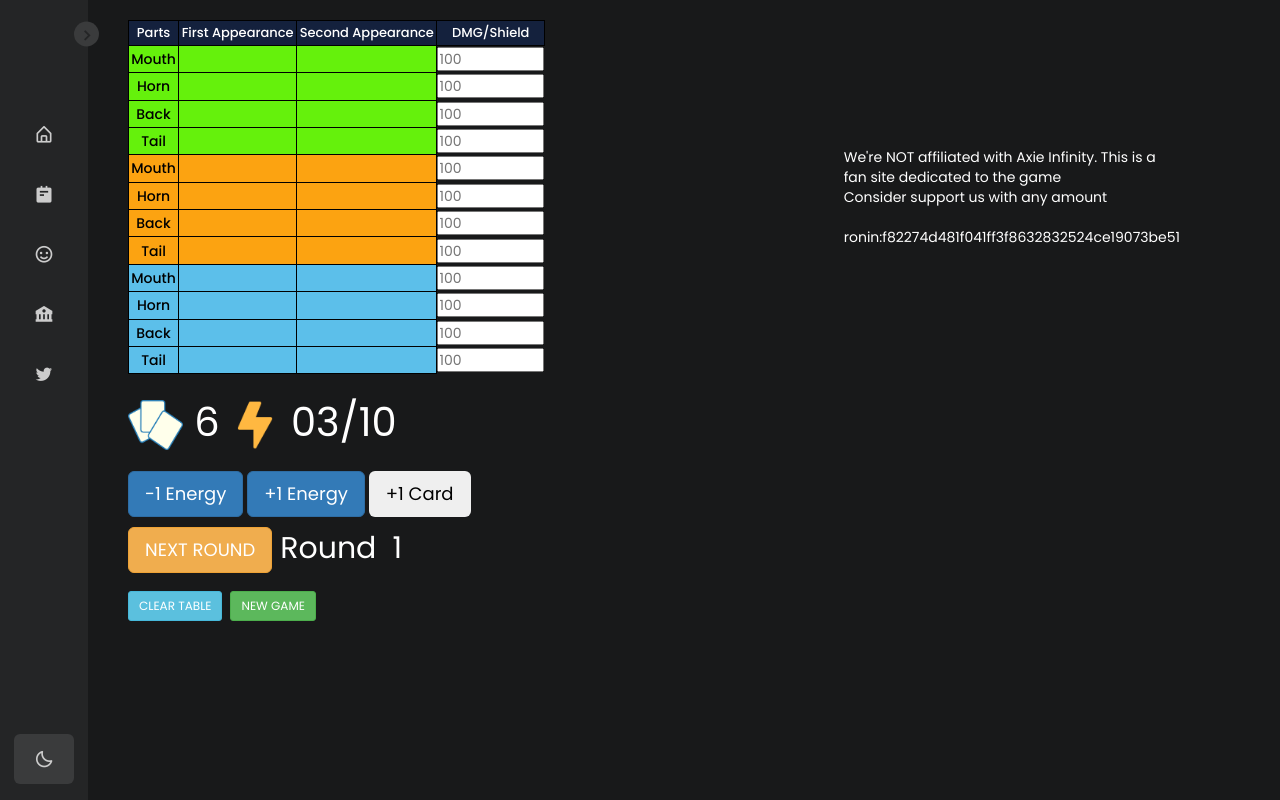
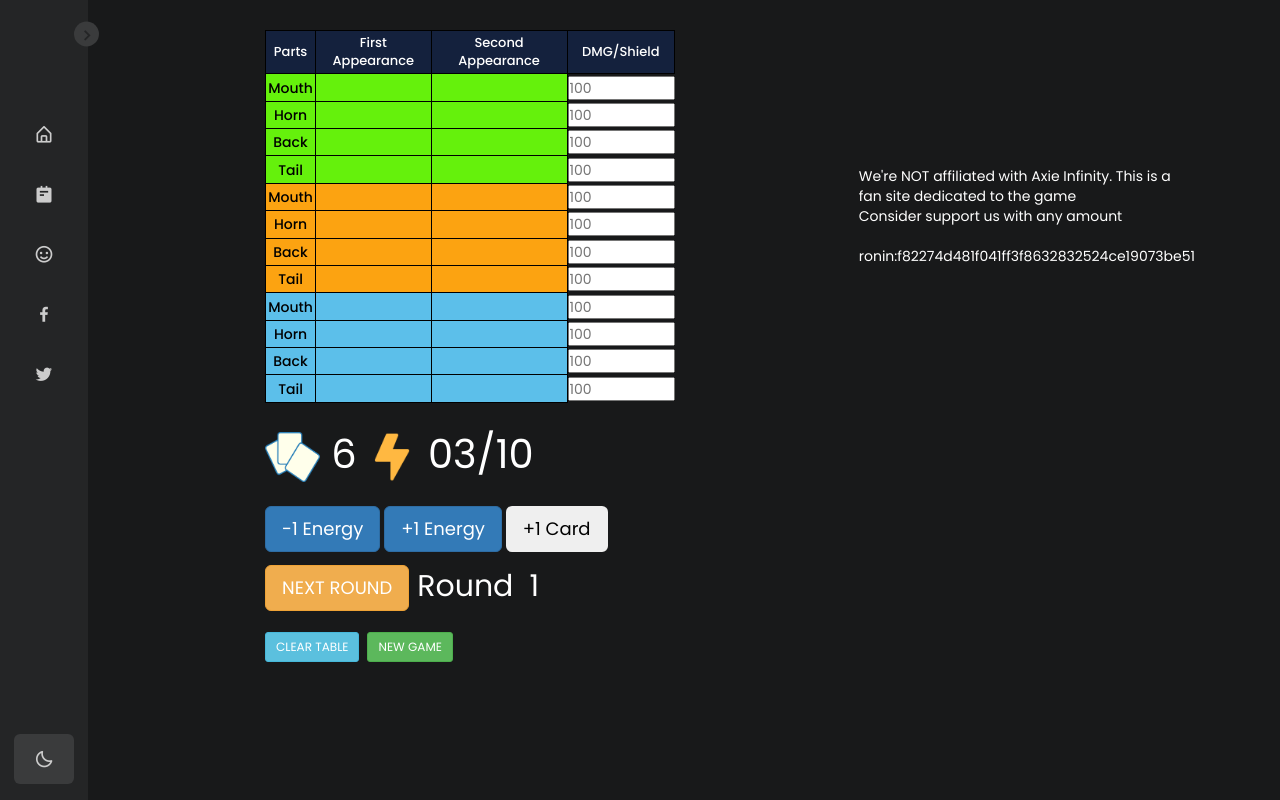
Before and after one commit to jotar777/Tracker-PRO, a plain HTML site: page index.html in a window 1280 px wide. Drawn offline with nearby package versions, Linux system fonts and the light colour scheme.

Commit message:
header component

```diff
--- /dev/null
+++ b/assets/js/sidebar.js
@@ -0,0 +1,87 @@
+
+class Header extends HTMLElement {
+    constructor() {
+      super();
+    }
+
+    connectedCallback() {
+      this.innerHTML = `
+                <nav class="sidebar close"><header>
+
+                <div class="text logo-text">
+                    <span class="name">Axie Infinity</span>
+                    <span class="profession">PRO TRACKER</span>
+                </div>
+            </div>
+
+            <i class="bx bx-chevron-right toggle"></i>
+            </header>
+
+        <div class="menu-bar">
+        <div class="menu">
+
+            <ul class="menu-links">
+                <li class="nav-link">
+                    <a href="index.html">
+                        <i class='bx bx-home-alt icon' ></i>
+                        <span class="text nav-text">Tracker</span>
+                    </a>
+                </li>
+
+
+                </li>
+
+                <li class="nav-link">
+                    <a href="https://axie.substack.com/p/upcoming-season-20-and-economic-balancing"target="_blank">
+                        <i class='bx bxs-notepad icon' ></i>
+                        <span class="text nav-text">Last Updates</span>
+                    </a>
+                </li>
+
+          <li class="nav-link">
+              <a href="#">
+                  <i class='bx bx-smile icon'></i>
+                  <span class="text nav-text">How To Use</span>
+              </a>
+          </li>
+
+          <li class="nav-link">
+              <a href="#">
+                  <i class='bx bxl-facebook icon'></i>
+                  <span class="text nav-text">Facebook</span>
+              </a>
+          </li>
+
+          <li class="nav-link">
+              <a href="#">
+                  <i class='bx bxl-twitter icon'></i>
+                  <span class="text nav-text">Twitter</span>
+              </a>
+          </li>
+      </ul>
+  </div>
+
+      <li class="mode">
+          <div class="sun-moon">
+              <i class='bx bx-moon icon moon'></i>
+              <i class='bx bx-sun icon sun'></i>
+          </div>
+          <span class="mode-text text">Dark mode</span>
+      </li>
+
+            </div>
+            </div>
+        </nav>
+      `;
+    }
+  }
+
+  customElements.define('header-component', Header);
+
+  const body = document.querySelector('body'),
+  sidebar = body.querySelector('nav'),
+  toggle = body.querySelector(".toggle");
+
+toggle.addEventListener("click" , () =>{
+sidebar.classList.toggle("close");
+})
--- a/assets/styles/home.css
+++ b/assets/styles/home.css
@@ -4,7 +4,7 @@
     position: absolute;
     top: 0;
     top: 0;
-    left: 250px;
+    left: 265px;
     height: 100vh;
     width: calc(100% - 250px);
     background-color: var(--body-color);
@@ -44,7 +44,7 @@ body {
 
   .container {
     display: grid;
-    grid-auto-columns: 1.3fr;
+    grid-auto-columns: 2.3fr;
     grid-auto-rows: 0.2fr;
     grid-template-columns: 1.3fr 0.5fr 1.0fr;
     grid-template-rows: 2.9fr 0.20fr 0.4fr;
@@ -57,9 +57,8 @@ body {
       "ButtonsWrapper4 . ."
       ". . .";
 
-   padding-left: 5rem;
-   padding-top: 2rem;
-   gap:1rem;
+   padding-top: 3rem;
+   gap:1.3rem;
    color:white;
   }
   .axieWrapper { grid-area: axieWrapper;
--- a/index.html
+++ b/index.html
@@ -7,7 +7,7 @@
     <meta name="viewport" content="width=device-width, initial-scale=1.0">
     <link rel="icon" type="image/x-icon" href="assets/img/favicon.ico">
     <!----======== CSS ======== -->
-
+    <script src="assets/js/sidebar.js" type="text/javascript" async="false"></script>
     <link rel="stylesheet" href="assets/styles/bootstrap.min.css">
     <link rel="stylesheet" href="assets/styles/globals.css">
     <link rel="stylesheet" href="assets/styles/home.css">
@@ -16,86 +16,24 @@
     <link rel="stylesheet" href="https://use.fontawesome.com/releases/v5.15.3/css/all.css" integrity="sha384-SZXxX4whJ79/gErwcOYf+zWLeJdY/qpuqC4cAa9rOGUstPomtqpuNWT9wdPEn2fk" crossorigin="anonymous">
     <link href='https://unpkg.com/boxicons@2.1.1/css/boxicons.min.css' rel='stylesheet'>
 
+
     <title>Axie PRO Tracker</title>
 </head>
 <body onLoad="uncheckAll()">
 
     <!-- sidebar-->
-
-    <nav class="sidebar close">
-        <header>
-
-                <div class="text logo-text">
-                    <span class="name">Axie Infinity</span>
-                    <span class="profession">PRO TRACKER</span>
-                </div>
-            </div>
-
-            <i class="bx bx-chevron-right toggle"></i>
-        </header>
-
-        <div class="menu-bar">
-            <div class="menu">
-
-                <ul class="menu-links">
-                    <li class="nav-link">
-                        <a href="index.html">
-                            <i class='bx bx-home-alt icon' ></i>
-                            <span class="text nav-text">Tracker</span>
-                        </a>
-                    </li>
+        <header-component></header-component>
+    <!-- end sidebar-->
 
 
-                  </li>
-
-                    <li class="nav-link">
-                        <a href="https://axie.substack.com/p/upcoming-season-20-and-economic-balancing"target="_blank">
-                            <i class='bx bxs-notepad icon' ></i>
-                            <span class="text nav-text">Last Updates</span>
-                        </a>
-                    </li>
-
-                    <li class="nav-link">
-                        <a href="#">
-                            <i class='bx bx-smile icon'></i>
-                            <span class="text nav-text">How To Use</span>
-                        </a>
-                    </li>
-
-                    <li class="nav-link">
-                        <a href="#">
-                            <i class='bx bxs-bank icon'></i>
-                            <span class="text nav-text">Rewards</span>
-                        </a>
-                    </li>
-
-                    <li class="nav-link">
-                        <a href="#">
-                            <i class='bx bxl-twitter icon'></i>
-                            <span class="text nav-text">Twitter</span>
-                        </a>
-                    </li>
-                </ul>
-            </div>
-
-                <li class="mode">
-                    <div class="sun-moon">
-                        <i class='bx bx-moon icon moon'></i>
-                        <i class='bx bx-sun icon sun'></i>
-                    </div>
-                    <span class="mode-text text">Dark mode</span>
-                </li>
-
-            </div>
-        </div>
-    </nav><!-- end sidebar-->
-
-  <!--table axies-->
     <section class="home">
 
     <!-- container home-->
       <div class="container">
+
+         <!--table axies-->
         <div class="axieWrapper">
+
           <table >
             <thead>
                 <tr>
@@ -205,11 +143,11 @@
                             <td><input type="text" id="danoBoca1" name="danoBoca1" size="6" placeholder="100"></td>
                     </tr>
 
-
             </tbody>
 
-        </table> <!--tabela axies-->
+        </table>
         </div>
+        <!-- fim tabela axies-->
 
         <div class="donate"style="background-color: transparent;color: white;">
 
@@ -253,7 +191,7 @@
                 <button data-toggle="tooltip" data-placement="bottom" title="Let's go NEXT"type="button" class="btn btn-success btn-sm"onclick="reset()">
                     NEW GAME</button>
             </div>
-        </div>
+
 
         </div><!--fim do container home-->
 
@@ -261,13 +199,7 @@
 
     <!--scripts-->
     <script>
-    const body = document.querySelector('body'),
-      sidebar = body.querySelector('nav'),
-      toggle = body.querySelector(".toggle");
 
-toggle.addEventListener("click" , () =>{
-    sidebar.classList.toggle("close");
-})
 
     </script>
      <script src="assets/js/energyCalculator.js"></script>
```
